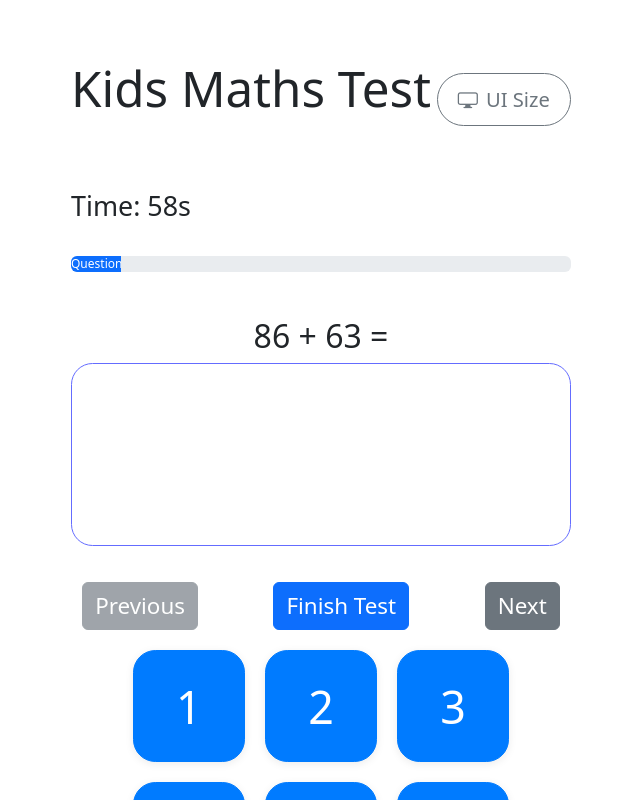
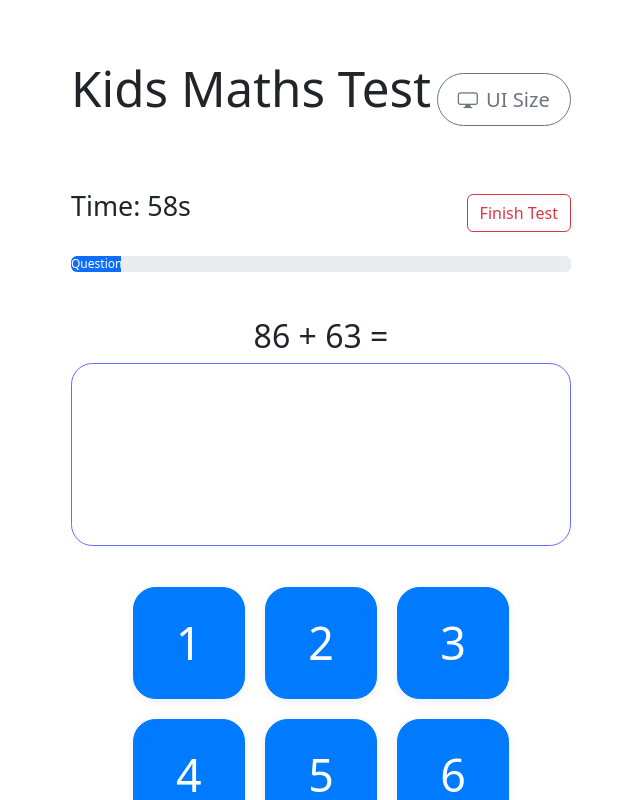
Before and after one commit to harishdevelopment/kids-maths-game, a React (Vite) app: page / in a window 1280 px wide. Both pictures are taken after a click on the button "Start Test". Shown: the top 800 px of the page, without its empty margins (319-959 px from the left). Built offline with nearby package versions, Linux system fonts and the light colour scheme.

Commit message:
moving the UI controls

```diff
--- a/src/App.tsx
+++ b/src/App.tsx
@@ -276,6 +276,12 @@ function App() {
         <div className="test-panel">
           <div className="d-flex justify-content-between align-items-center mb-3">
             <div className="timer">Time: {timer}s</div>
+            <button
+              className="btn btn-outline-danger"
+              onClick={handleManualFinish}
+            >
+              Finish Test
+            </button>
           </div>
           <div className="mb-3">
             <div className="progress">
@@ -303,33 +309,27 @@ function App() {
               />
             </div>
           </div>
-          <div className="nav-buttons mb-3 d-flex justify-content-between">
+          <NumberPad
+            inputValue={inputValue}
+            onNumberClick={handleAnswer}
+            onEnter={enterAnswer}
+          />
+          <div className="nav-buttons mt-4 mb-3 d-flex justify-content-between">
             <button
               className="btn btn-secondary"
               onClick={() => goToQuestion(current - 1)}
               disabled={current === 0}
             >
-              Previous
-            </button>
-            <button
-              className="btn btn-primary"
-              onClick={handleManualFinish}
-            >
-              Finish Test
+              <i className="bi bi-arrow-left"></i> Previous
             </button>
             <button
               className="btn btn-secondary"
               onClick={() => goToQuestion(current + 1)}
               disabled={current === questions.length - 1}
             >
-              Next
+              Next <i className="bi bi-arrow-right"></i>
             </button>
           </div>
-          <NumberPad
-            inputValue={inputValue}
-            onNumberClick={handleAnswer}
-            onEnter={enterAnswer}
-          />
         </div>
       )}
       {!started && score !== null && (
```
